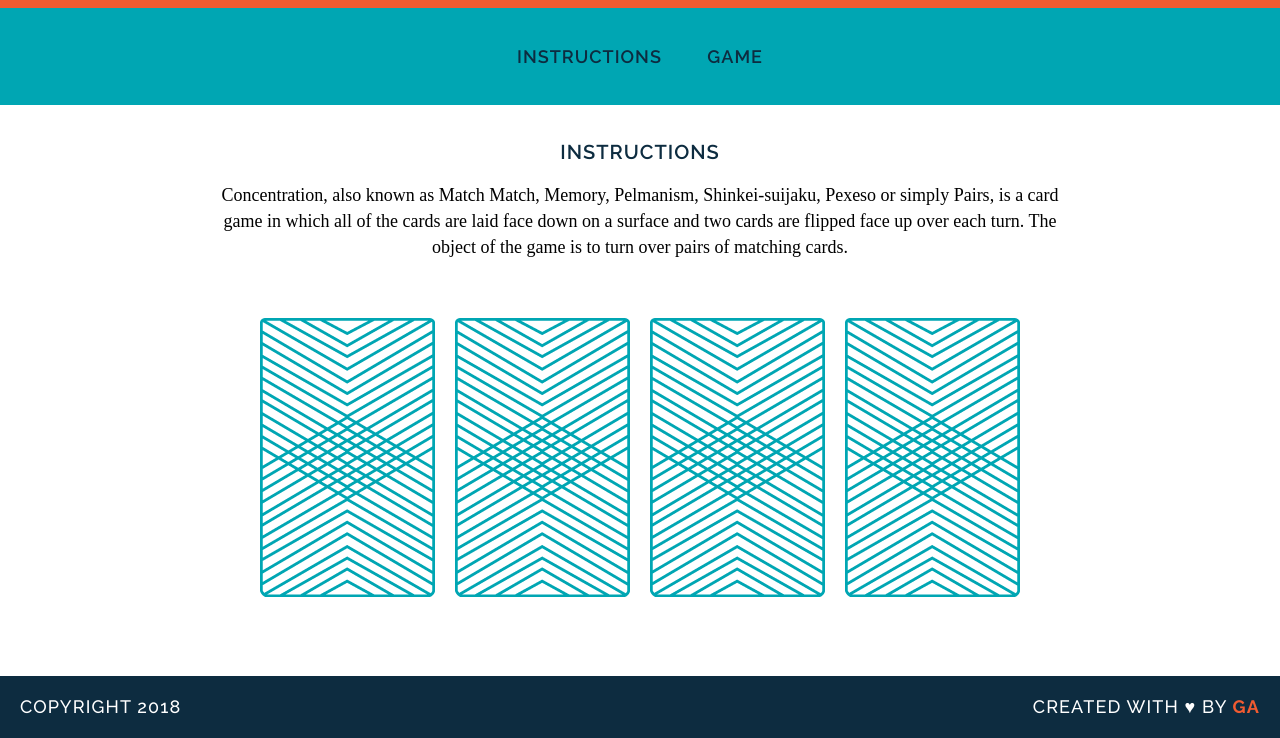
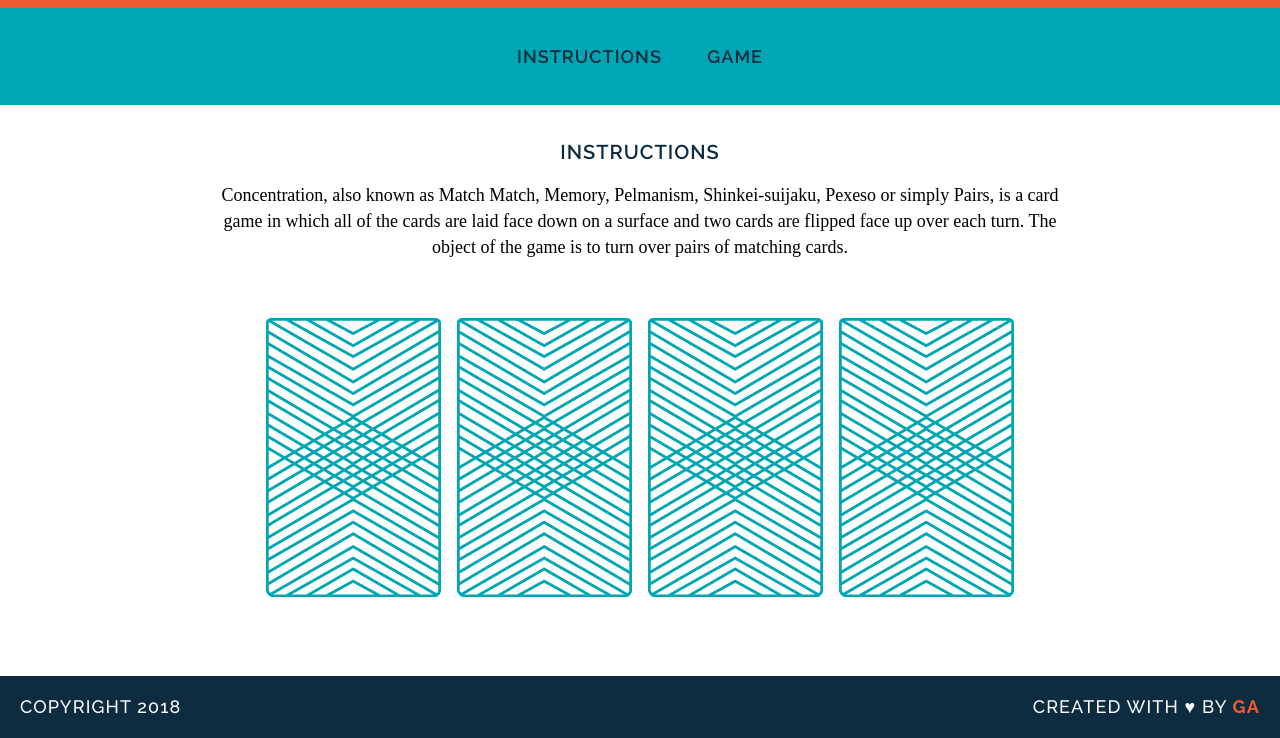
Before and after one commit to dangjustintime/wdi-fundamentals-memorygame, a plain HTML site: page index.html in a window 1280 px wide. Shown: the part 105-843 px from the top of the page. Drawn offline with Linux system fonts and the light colour scheme; a web font is replaced by a local one.

Commit message:
added eventlisteners to script

```diff
--- a/index.html
+++ b/index.html
@@ -23,11 +23,7 @@
             up over each turn. The object of the game is to turn over pairs of
             matching cards.
             </p>
-            <div>
-                <img src="images/back.png" alt="Queen of Diamonds">
-                <img src="images/back.png" alt="Queen of Hearts">
-                <img src="images/back.png" alt="King of Diamonds">
-                <img src="images/back.png" alt="King of Hearts">
+            <div id="game-board" class="board clearfix">
             </div>
         </main>
         <footer class="clearfix">
--- a/js/main.js
+++ b/js/main.js
@@ -32,12 +32,23 @@ var checkForMatch = function() {
     }
 };
 
-var flipCard = function(cardId) {
+var flipCard = function() {
+    var cardId = this.getAttribute("data-id");
     cardsInPlay.push(cards[cardId].rank);
     console.log("User flipped " + cards[cardId].rank + " of " + cards[cardId].suit);
     console.log(cards[cardId].cardImage);
+    this.setAttribute("src", cards[cardId].cardImage);
     checkForMatch();
 };
 
-flipCard(0);
-flipCard(2);
+var createBoard = function() {
+    for (var i = 0; i < cards.length; i++) {
+        var cardElement = document.createElement("img");
+        cardElement.setAttribute("src", "images/back.png");
+        cardElement.setAttribute("data-id", i);
+        cardElement.addEventListener("click", flipCard);
+        document.getElementById("game-board").appendChild(cardElement);
+    }
+};
+
+createBoard();
```
Also changed, not shown: 1 other file.
